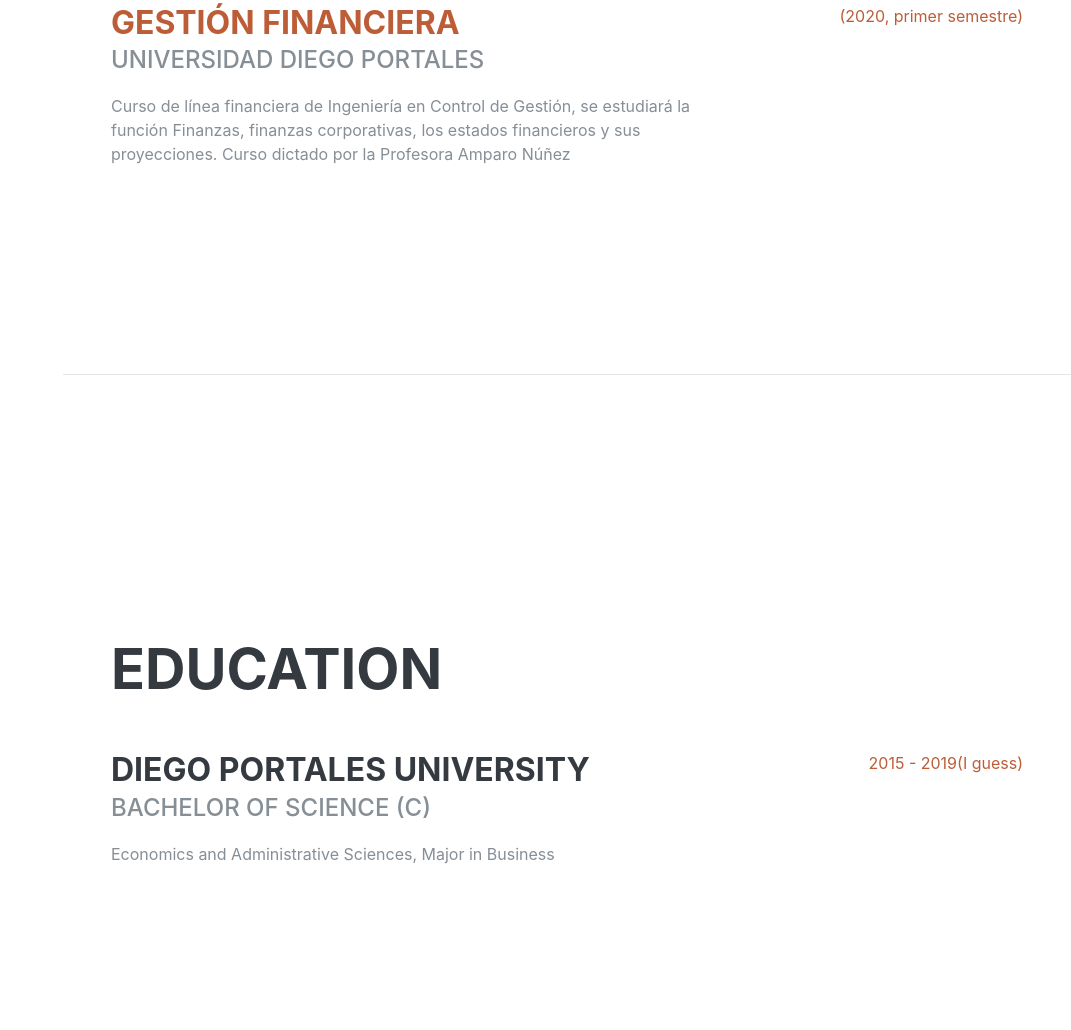
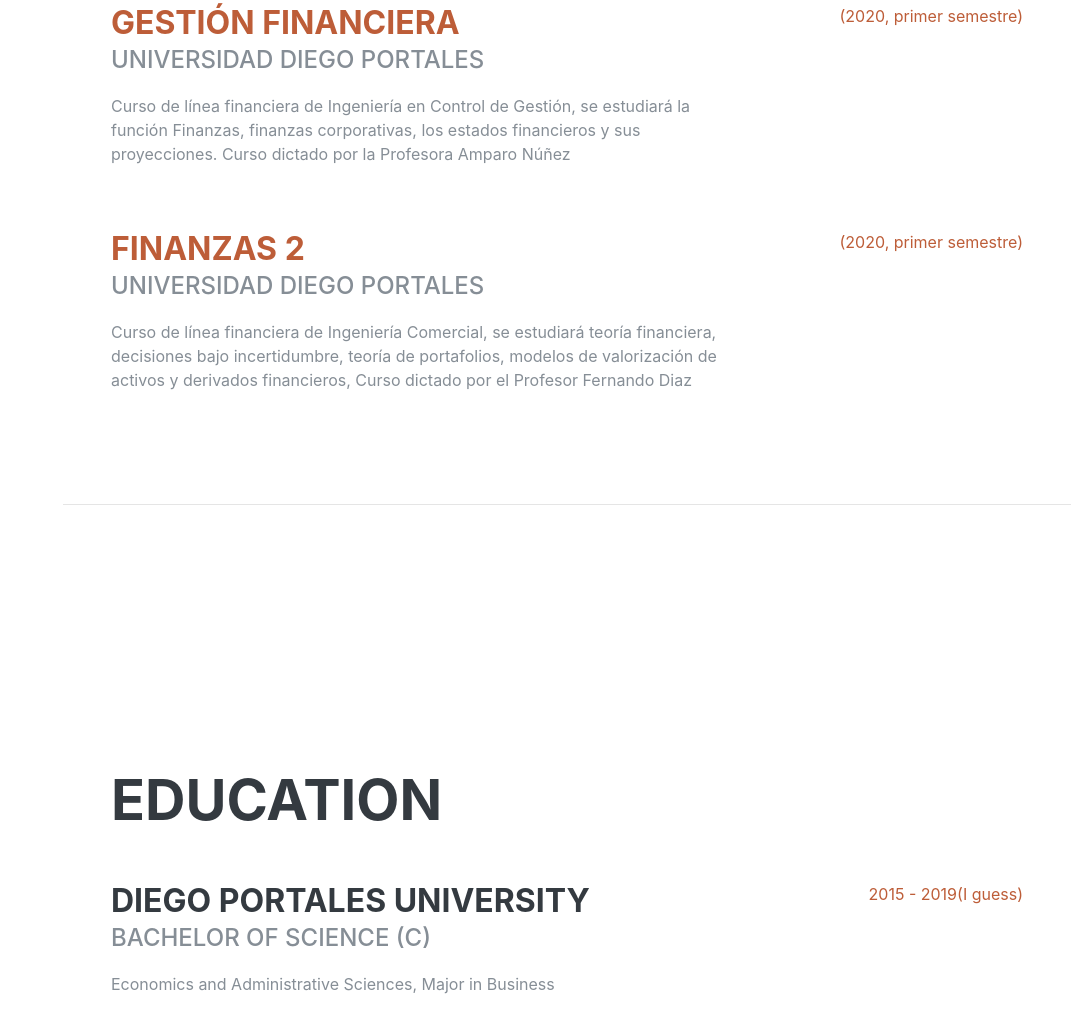
Before and after one commit to Haensgen/ghaensgen.github.io, a website: page index.html in a window 1280 px wide. Shown: the part 1227-2257 px from the top of the page, without its empty margins (209-1280 px from the left). Drawn offline with Linux system fonts and the light colour scheme; a web font is replaced by a local one.

Commit message:
Update index.html

```diff
--- a/index.html
+++ b/index.html
@@ -116,6 +116,17 @@
           </div>
         </div>
 
+         <div class="resume-item d-flex flex-column flex-md-row justify-content-between mb-5">
+          <div class="resume-content">
+            <h3 class="mb-0"><a href="https://haensgen.github.io/gestion-financiera/">Finanzas 2</a></h3>
+            <div class="subheading mb-3">Universidad Diego Portales </div>
+            <p>Curso de línea financiera de Ingeniería Comercial, se estudiará teoría financiera, decisiones bajo incertidumbre, teoría de portafolios, modelos de valorización de activos y derivados financieros, Curso dictado por el Profesor Fernando Diaz </p>
+          </div>
+               <div class="resume-date text-md-right">
+            <span class="text-primary">(2020, primer semestre)</span>
+          </div>
+        </div>
+
 
 
     </section>
```
